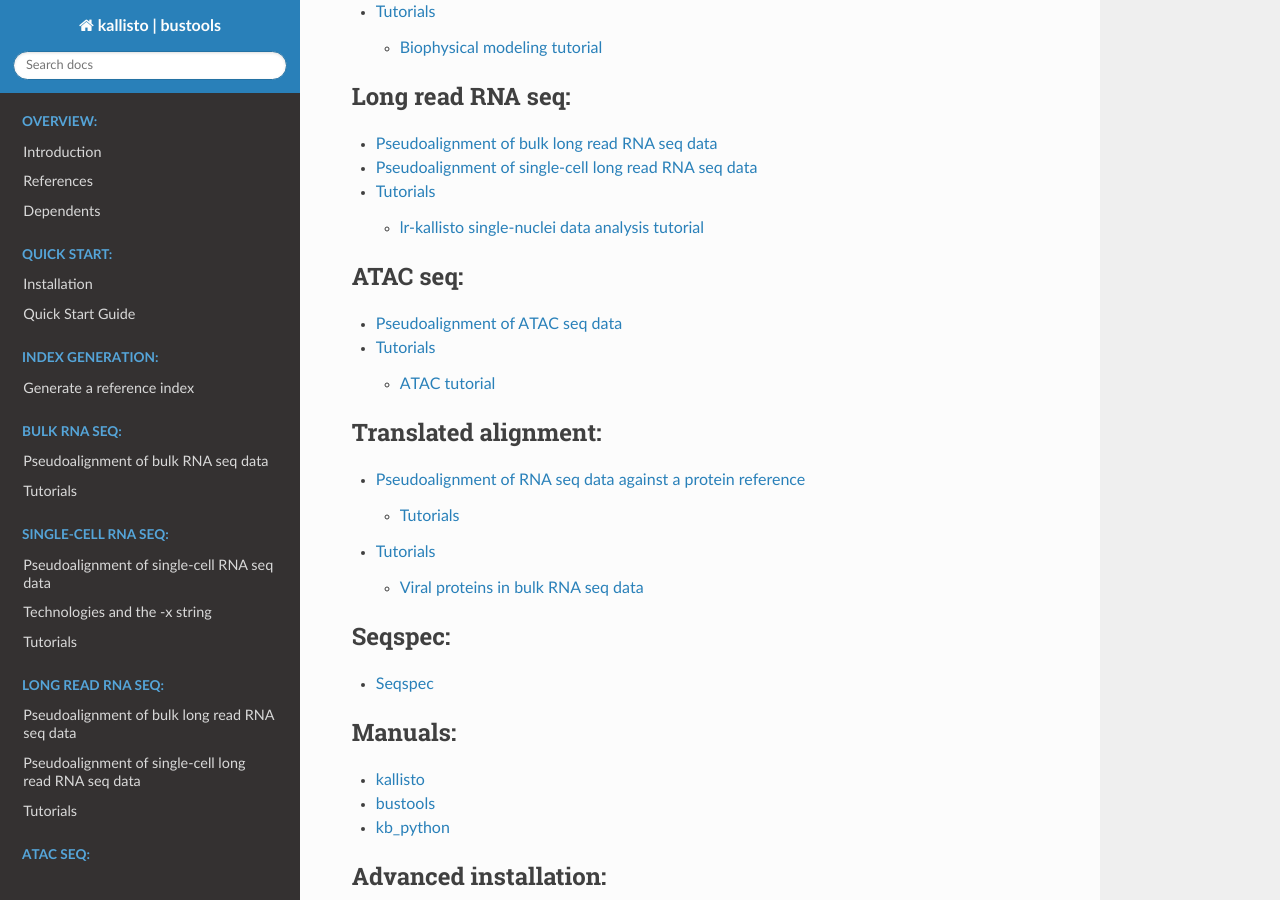
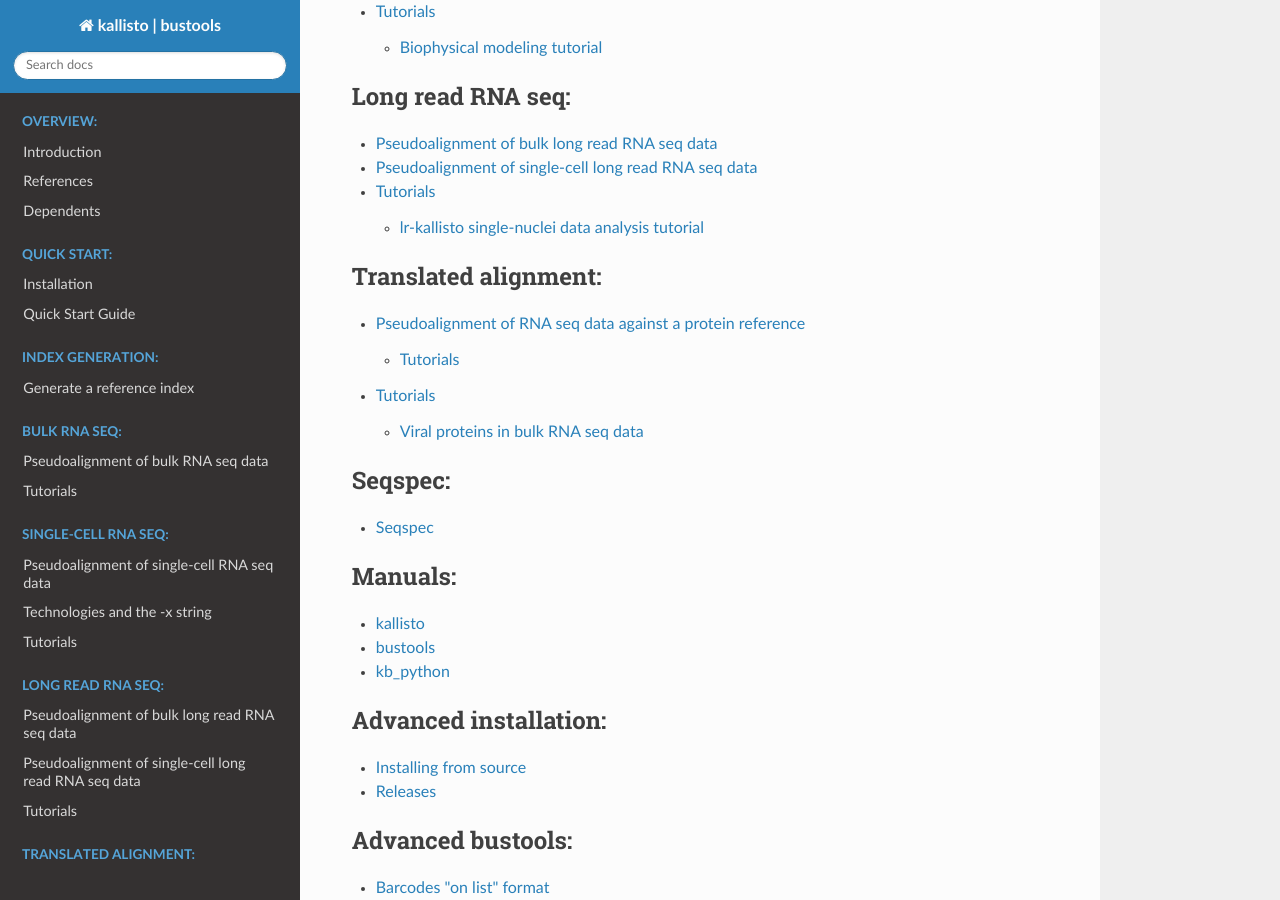
Before and after one commit to pachterlab/kb_docs, a Sphinx documentation site: the page built from docs/source/index.rst, in a window 1280 px wide and 900 px high, scrolled down 1617 px. Built offline with Sphinx 7.4.7 and the Read the Docs theme 3.1.0, drawn with Linux system fonts in a browser that asks for light colours; pages that are not in the unit, such as notebooks, are missing from menus.

Commit message:
Remove ATAC for now

```diff
--- a/docs/source/index.rst
+++ b/docs/source/index.rst
@@ -62,13 +62,6 @@
 
 .. toctree::
    :maxdepth: 2
-   :caption: ATAC seq:
-
-   atac/pseudoalignment
-   atac/tutorials
-
-.. toctree::
-   :maxdepth: 2
    :caption: Translated alignment:
 
    translated/pseudoalignment
```
